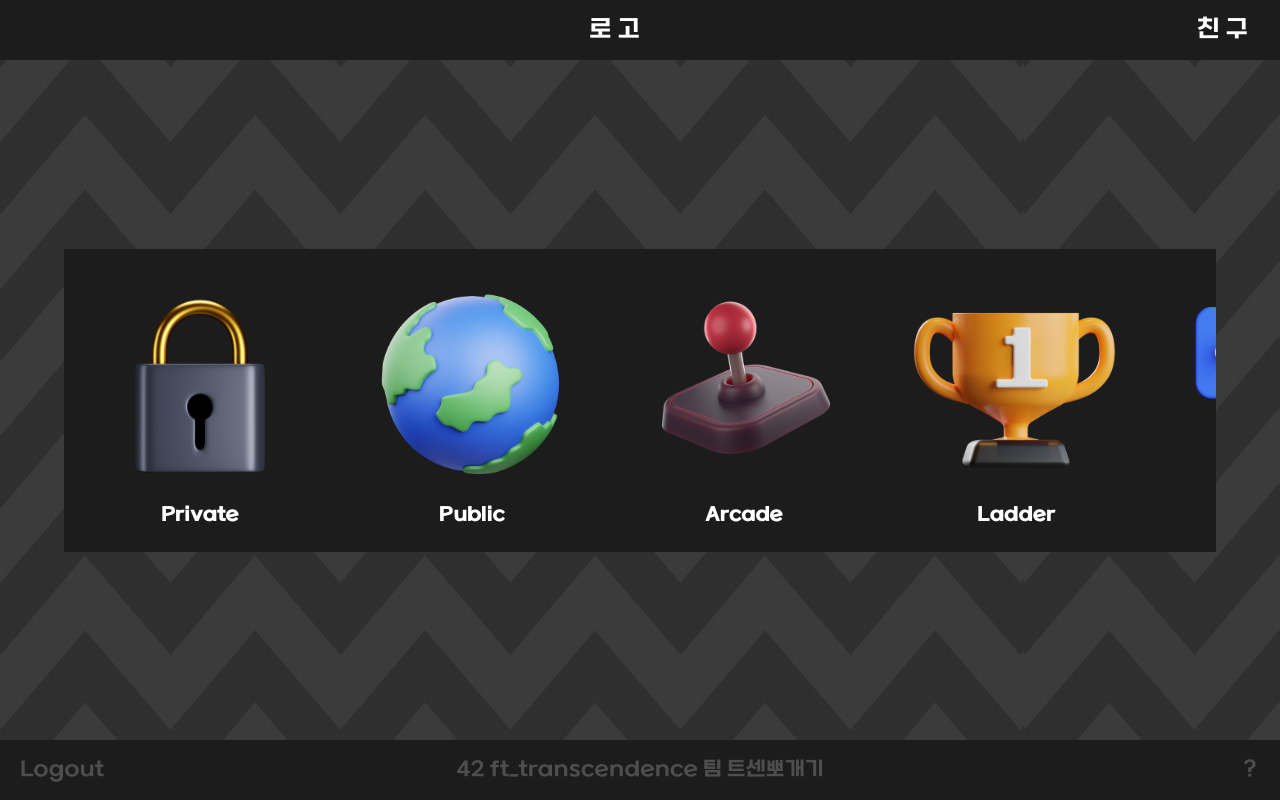
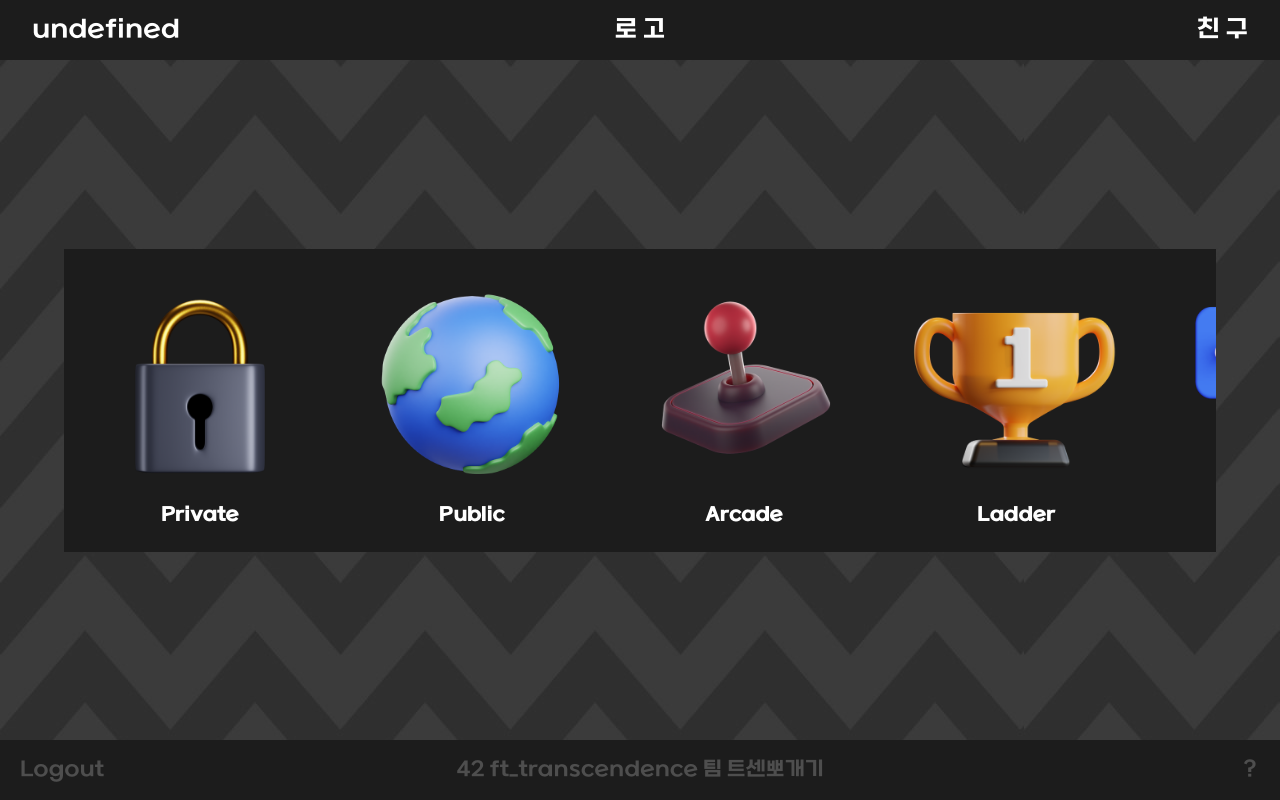
Before and after one commit to ft-24/24-front, a React (Vite) app: page / in a window 1280 px wide. Both pictures are taken after a click on the element "TESTLOGIN". Built offline with nearby package versions, Linux system fonts and the light colour scheme; no server answers.

Commit message:
update: header items sort

```diff
--- a/src/constants/Global.ts
+++ b/src/constants/Global.ts
@@ -1,4 +1,4 @@
 // Url example: 'http://10.15.3.5:3000/'
-const Url = 'http://localhost:3000';
+const Url = 'http://10.15.6.6:3000';
 
 export { Url };
--- a/src/layout/SocketContext.tsx
+++ b/src/layout/SocketContext.tsx
@@ -2,12 +2,12 @@ import React, {createContext, useEffect} from "react";
 import { io, Socket } from 'socket.io-client';
 import { Url } from "../constants/Global";
 
-const gsocket = io(Url + 'game', { transports: ['websocket'] });//createContext<Socket | undefined>(undefined);
+const gsocket = null //io(Url + 'game', { transports: ['websocket'] });//createContext<Socket | undefined>(undefined);
 
 const SocketContext = () => {
   useEffect(() => {
     return ()=>{
-      gsocket.on("message", ()=>{});
+      // gsocket.on("message", ()=>{});
     }
   }, []);
   return (
--- a/src/layout/header/FriendsButton.tsx
+++ b/src/layout/header/FriendsButton.tsx
@@ -3,8 +3,10 @@ import { motion } from "framer-motion";
 import Sidebar from "./Sidebar";
 
 const Friends = styled.button`
+  width: 15vw;
   position: relative;
   border: none;
+  text-align: end;
 `;
 
 const variants = {
--- a/src/layout/header/LogoButton.tsx
+++ b/src/layout/header/LogoButton.tsx
@@ -2,6 +2,8 @@ import styled from "styled-components";
 import { Link } from "react-router-dom";
 
 const Logo = styled.div`
+  width: 15vw;
+  text-align: center;
 `;
 
 const StyledLink = styled(Link)`
--- a/src/layout/header/ProfileButton.tsx
+++ b/src/layout/header/ProfileButton.tsx
@@ -6,6 +6,7 @@ import { useAuthState } from "../../context/AuthHooks";
 import { Url } from "../../constants/Global";
 
 const Profile = styled.div`
+	width: 15vw;
 `;
 
 const StyledLink = styled(Link)`
@@ -34,7 +35,7 @@ const ProfileButton = () => {
 
   return (
 	<Profile>
-		<StyledLink to="/profile">{nickname}</StyledLink>
+		<StyledLink to="/profile">{nickname ? nickname : 'undefined'}</StyledLink>
 	</Profile>
 	)
 }
```
